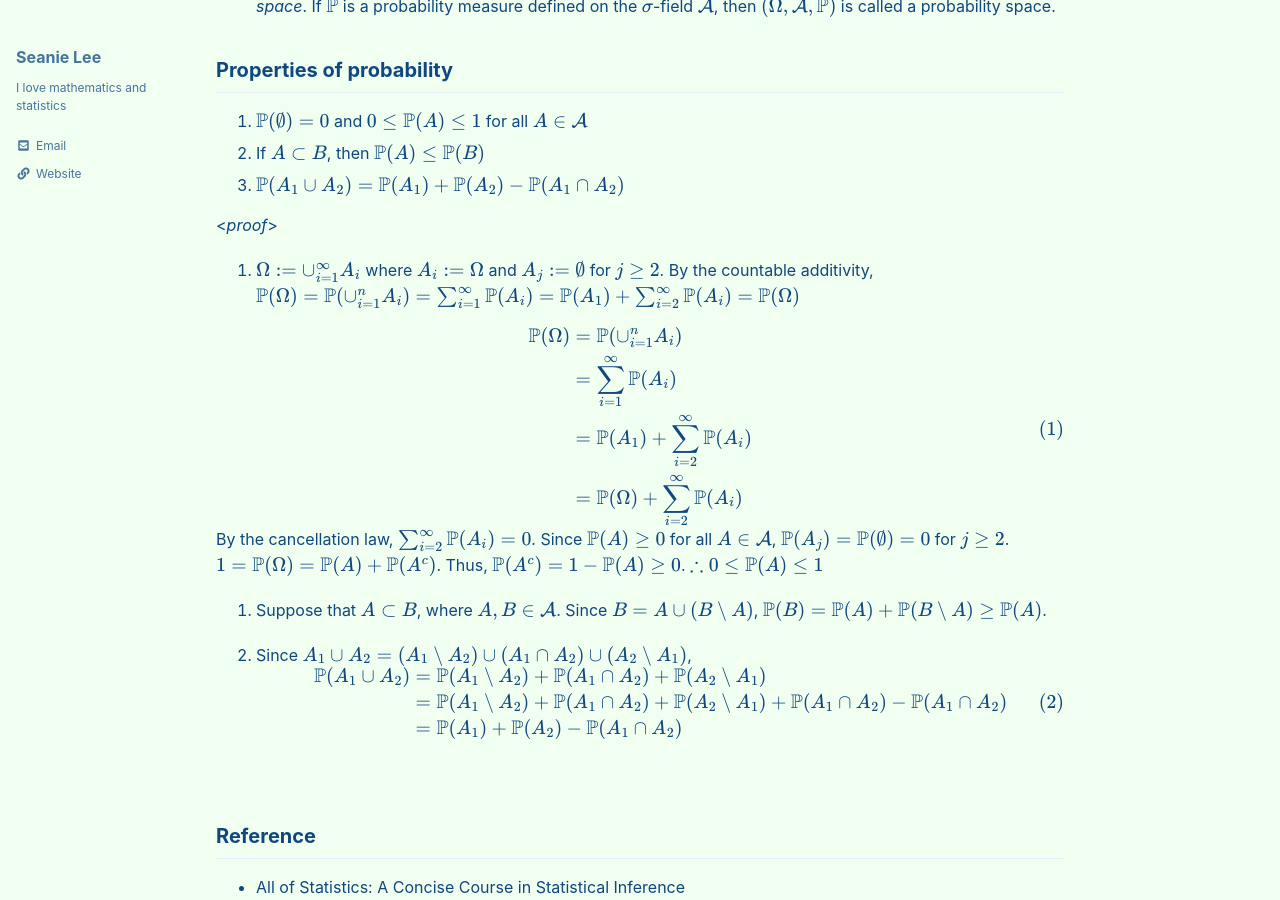
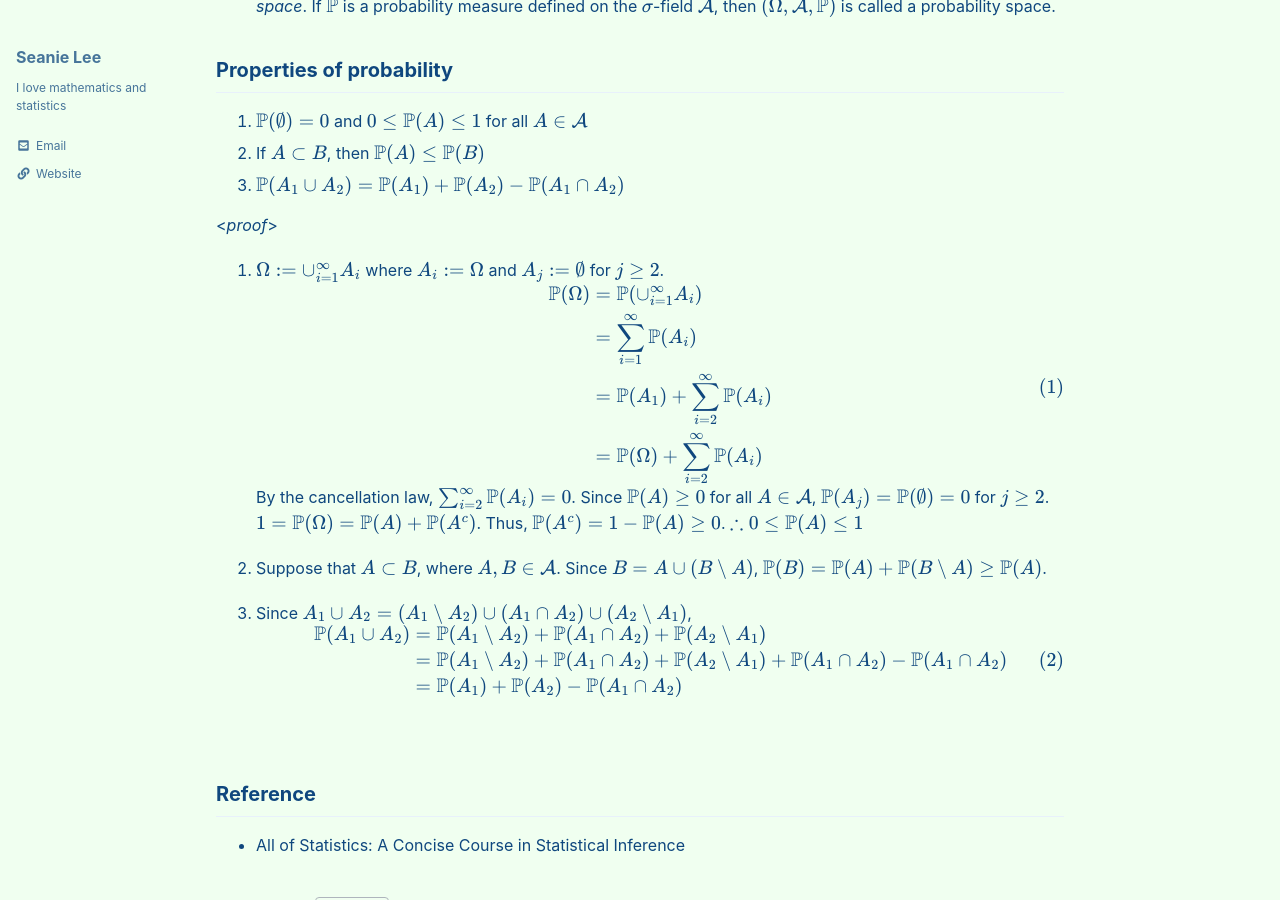
Before and after one commit to seanie12/blog, a Jekyll site: the page built from _posts/2020-12-22-probablity-space.md, in a window 1280 px wide and 900 px high, scrolled down 643 px. Built offline with Jekyll 4.4.1, drawn with Linux system fonts in a browser that asks for light colours; cached includes are drawn as plain includes; formulas are drawn with MathJax 3.

Commit message:
Update 2020-12-22-probablity-space.md

```diff
--- a/_posts/2020-12-22-probablity-space.md
+++ b/_posts/2020-12-22-probablity-space.md
@@ -34,11 +34,10 @@ The sets in $\mathcal{A}$ are said to be measurable and we call $(\Omega, \mathc
 3. $\mathbb{P}(A_1 \cup A_2) = \mathbb{P}(A_1) + \mathbb{P}(A_2) - \mathbb{P}(A_1 \cap A_2)$
 
 <*proof*>
-1. $\Omega := \cup_{i=1}^\infty A_i$ where $A_i := \Omega$ and $A_j := \emptyset$ for $j \geq 2$. By the countable additivity, $\mathbb{P}(\Omega) =\mathbb{P}( \cup_{i=1}^n A_i) = \sum_{i=1}^\infty \mathbb{P}(A_i) = \mathbb{P}(A_1) + \sum_{i=2}^\infty \mathbb{P}(A_i) = \mathbb{P}(\Omega)$
-
+1. $\Omega := \cup_{i=1}^\infty A_i$ where $A_i := \Omega$ and $A_j := \emptyset$ for $j \geq 2$.
 $$\begin{align}
 \begin{split}
-\mathbb{P}(\Omega) &=\mathbb{P}( \cup_{i=1}^n A_i) \\
+\mathbb{P}(\Omega) &=\mathbb{P}( \cup_{i=1}^\infty A_i) \\
 &= \sum_{i=1}^\infty \mathbb{P}(A_i) \\
 &= \mathbb{P}(A_1) + \sum_{i=2}^\infty \mathbb{P}(A_i) \\
 &= \mathbb{P}(\Omega) + \sum_{i=2}^\infty \mathbb{P}(A_i)  \\
```
